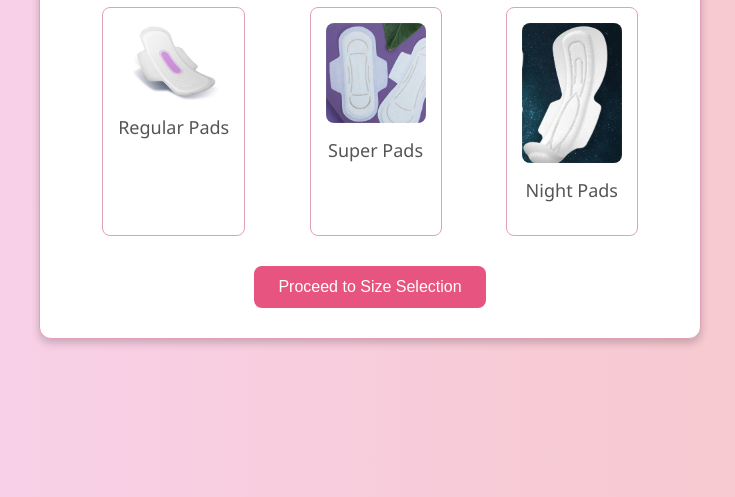
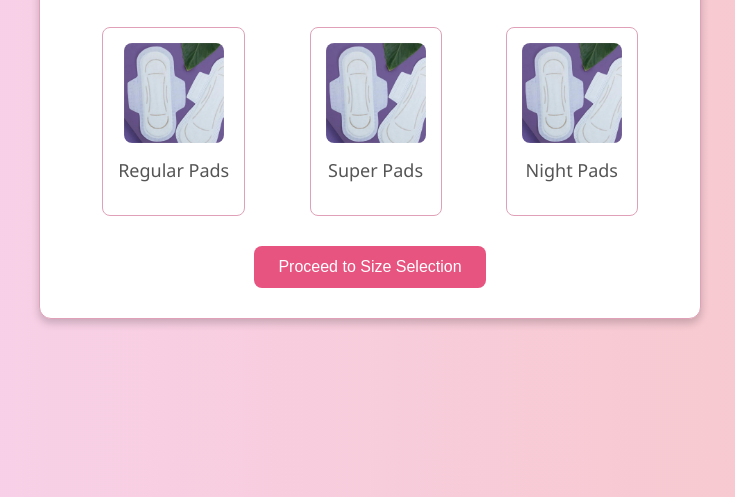
Before and after one commit to santhra-code/digital-vending-machine, a plain HTML site: page index.html in a window 1280 px wide. Shown: the part 303-800 px from the top of the page, without its empty margins (270-1005 px from the left). Drawn offline with Linux system fonts and the light colour scheme; files whose address does not match are found by name.

Commit message:
Update index.html

```diff
--- a/index.html
+++ b/index.html
@@ -14,15 +14,15 @@
 
       <div class="product-selection">
         <div class="product" onclick="selectProduct('Regular Pads')">
-          <img src="C:\Users\santh\OneDrive\Desktop\images\regular-sanitary-pad-pink-print-260nw-130414274.jpg" alt="Regular Pads">
+          <img src="images/Banana_Pads_Images_for_Saathi_Website_720x.png" alt="Regular Pads">
           <p>Regular Pads</p>
         </div>
         <div class="product" onclick="selectProduct('Super Pads')">
-          <img src="C:\Users\santh\OneDrive\Desktop\images\Banana_Pads_Images_for_Saathi_Website_720x.png" alt="Super Pads">
+          <img src="images/Banana_Pads_Images_for_Saathi_Website_720x.png" alt="Super Pads">
           <p>Super Pads</p>
         </div>
         <div class="product" onclick="selectProduct('Night Pads')">
-          <img src="C:\Users\santh\OneDrive\Desktop\images\night pads.png" alt="Night Pads">
+          <img src="images/Banana_Pads_Images_for_Saathi_Website_720x.png" alt="Night Pads">
           <p>Night Pads</p>
         </div>
       </div>
```
